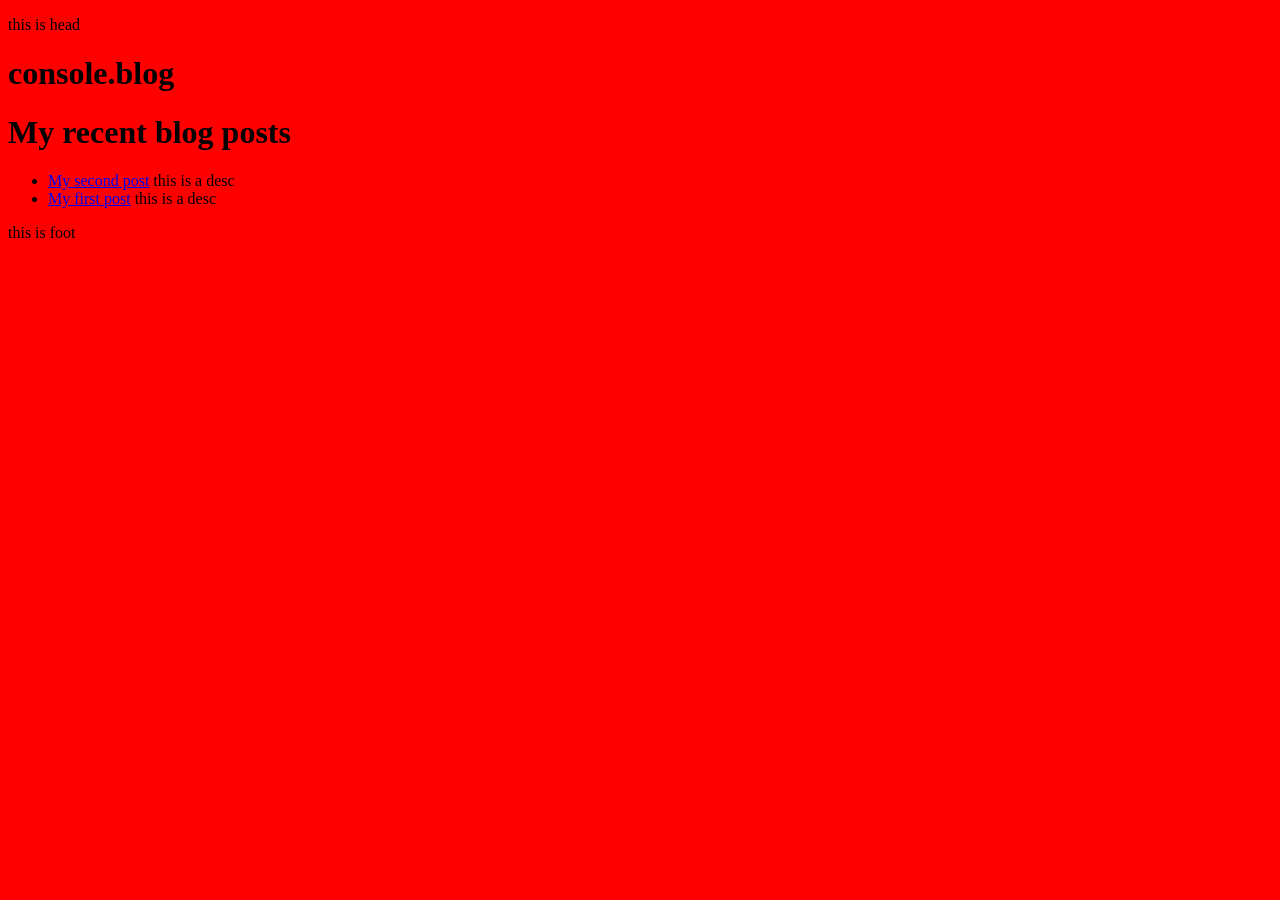
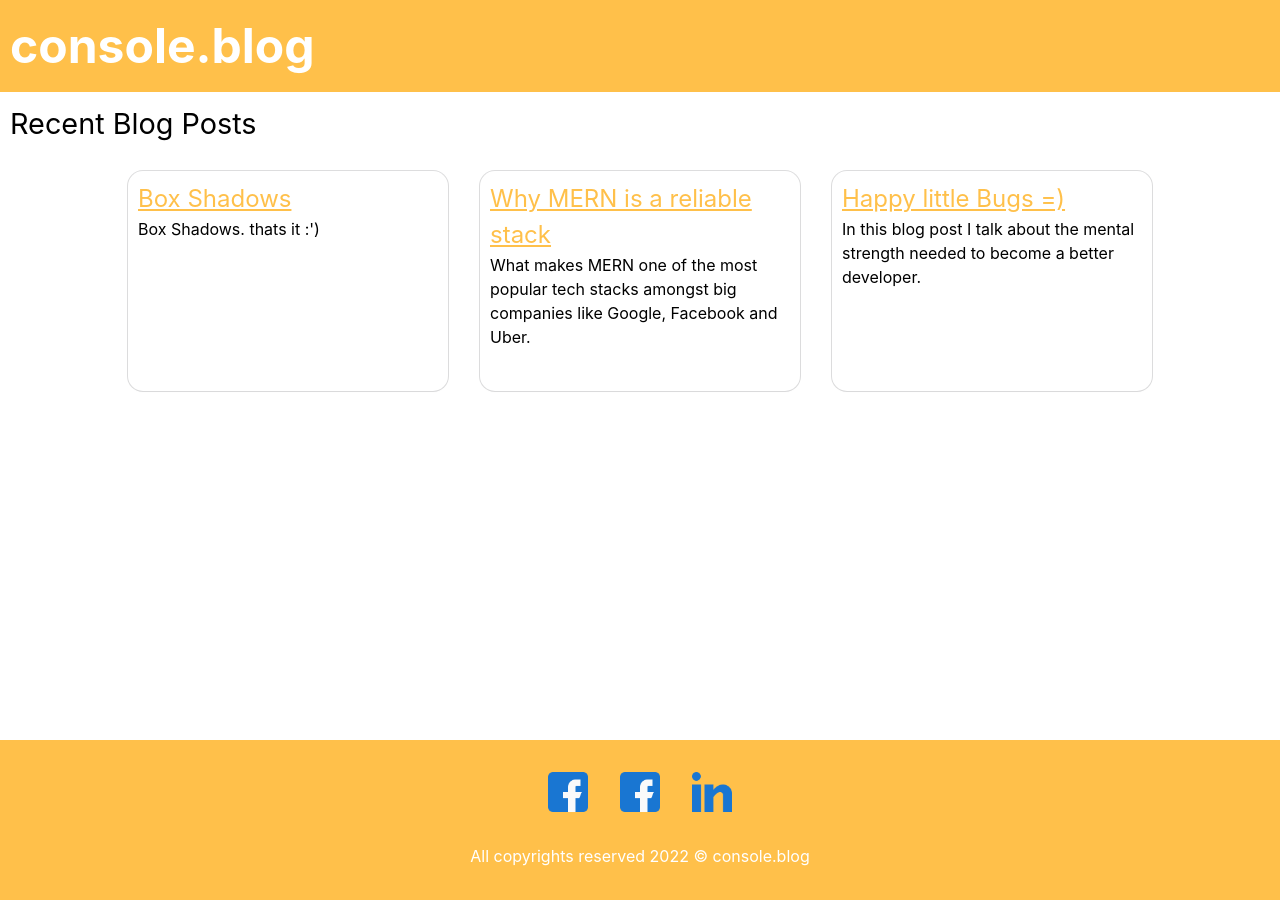
Before and after one commit to AzevedoJason-FS/memory-lane, a Jekyll site: the page built from index.markdown, in a window 1280 px wide. Built offline with Jekyll 4.4.1, drawn with Linux system fonts in a browser that asks for light colours.

Commit message:
Styling pages, modify post titles and desc

```diff
--- a/_layouts/default.html
+++ b/_layouts/default.html
@@ -8,8 +8,19 @@
     <link rel="stylesheet" href="/assets/style.css">
 </head>
 <body>
+    <header>
+        <h2 id="consoleblog">console.blog</h2>
+    </header>
     <div class="container">
         {{ content }}
     </div>
+    <footer>
+        <div class="social-box">
+            <img src="/assets/images/facebook.png" alt="Girl in a jacket" id="social-icon">
+            <img src="/assets/images/facebook.png" alt="Girl in a jacket" id="social-icon">
+            <img src="/assets/images/linkedin.png" alt="Girl in a jacket" id="social-icon">
+        </div>
+        <p id="copyright">All copyrights reserved 2022 &copy console.blog</p>
+    </footer>
 </body>
 </html>
--- a/_layouts/home.html
+++ b/_layouts/home.html
@@ -1,20 +1,17 @@
 ---
 layout: default
 ---
-<header>
-    <p id="header">this is head</p>
-</header>
-{{ content }}
+
+<div class="main">
+    <h2 id="recent-posts">Recent Blog Posts</h2>
     <ul class="myposts">
         {% for post in site.posts %}
-    <li>
-        <a href="{{post.url}}"x>{{ post.title}}</a>
+            <li class="post-box">
+                <a href="{{post.url}}" class="post-title">{{ post.title}}</a>
                 <span class="post_desc">
                     {{post.description}}
                 </span>
             </li>
         {% endfor %}
     </ul>
-<footer>
-    <p>this is foot</p>
-</footer>
+</div>
--- a/_posts/2022-08-07-my-first-post.md
+++ b/_posts/2022-08-07-my-first-post.md
@@ -1,6 +1,6 @@
 ---
-title: My first post
-description: this is a desc
+title: Happy little Bugs =)
+description: In this blog post I talk about the mental strength needed to become a better developer.
 layout: default
 ---
 
--- a/_posts/2022-08-07-my-second-post.md
+++ b/_posts/2022-08-07-my-second-post.md
@@ -1,6 +1,6 @@
 ---
-title: My second post
-description: this is a desc
+title: Why MERN is a reliable stack
+description: What makes MERN one of the most popular tech stacks amongst big companies like Google, Facebook and Uber.
 layout: default
 ---
 
--- /dev/null
+++ b/_posts/2022-08-08-my-third-post.md
@@ -0,0 +1,9 @@
+---
+title: Box Shadows
+description: Box Shadows. thats it :')
+layout: default
+---
+
+## this is my third post
+
+generic content
--- a/assets/style.css
+++ b/assets/style.css
@@ -1,3 +1,112 @@
-body{
-    background-color: red;
+/* CSS RESET */
+
+html, body, div, span, applet, object, iframe,
+h1, h2, h3, h4, h5, h6, p, blockquote, pre,
+a, abbr, acronym, address, big, cite, code,
+del, dfn, em, img, ins, kbd, q, s, samp,
+small, strike, strong, sub, sup, tt, var,
+b, u, i, center,
+dl, dt, dd, ol, ul, li,
+fieldset, form, label, legend,
+table, caption, tbody, tfoot, thead, tr, th, td,
+article, aside, canvas, details, embed,
+figure, figcaption, footer, header, hgroup,
+menu, nav, output, ruby, section, summary,
+time, mark, audio, video {
+	margin: 0;
+	padding: 0;
+	border: 0;
+	font-size: 100%;
+	font: 400 16px/1.5 -apple-system, BlinkMacSystemFont, "Segoe UI", Roboto, Helvetica, Arial, sans-serif, "Apple Color Emoji", "Segoe UI Emoji", "Segoe UI Symbol";
+	vertical-align: baseline;
 }
+/* HTML5 display-role reset for older browsers */
+article, aside, details, figcaption, figure,
+footer, header, hgroup, menu, nav, section {
+	display: block;
+}
+body {
+	line-height: 1;
+}
+ol, ul {
+	list-style: none;
+}
+blockquote, q {
+	quotes: none;
+}
+blockquote:before, blockquote:after,
+q:before, q:after {
+	content: '';
+	content: none;
+}
+table {
+	border-collapse: collapse;
+	border-spacing: 0;
+}
+
+/* ---------------------------- */
+
+header {
+    background-color: rgb(255, 192, 74);;
+}
+
+footer{
+    background-color: rgb(255, 192, 74);
+    color: white;
+    display: flex;
+    height: 10rem;
+    margin-top:6rem;
+    position: absolute;
+    bottom:0;
+    width: 100%;
+    justify-content: center;
+    align-items: center;
+    flex-direction: column;
+}
+
+#social-icon{
+    width: 40px;
+}
+
+.social-box{
+    display: flex;
+    flex-direction: row;
+    gap: 2rem;
+}
+
+#copyright{
+    margin-top: 2rem;
+}
+
+#consoleblog{
+    font-size: 3rem;
+    color: white;
+    font-weight: 700;
+    padding: 10px;
+}
+
+.post-box{
+    width: 300px;
+    height: 200px;
+    display: flex;
+    flex-direction: column;
+    padding: 10px;
+    margin: 1rem;
+    border-radius: 15px;
+    box-shadow: rgba(0, 0, 0, 0.02) 0px 1px 3px 0px, rgba(27, 31, 35, 0.15) 0px 0px 0px 1px;
+}
+
+.myposts{
+    display: flex;
+    justify-content: center;
+}
+
+#recent-posts{
+    font-size: 1.8rem;
+    padding: 10px;
+}
+
+.post-title{
+    color: rgb(255, 192, 74);
+    font-size: 1.5rem;
+}
--- a/index.markdown
+++ b/index.markdown
@@ -1,9 +1,7 @@
 ---
 title: console.blog
+description: my blog
 layout: home
 ---
 
 # {{ page.title }}
-
-
-# My recent blog posts
```
Also changed, not shown: assets/images/facebook.png (added), assets/images/linkedin.png (added), assets/images/twitter.png (added), 3 other files. Lines whose indentation alone changed are shown as unchanged.
